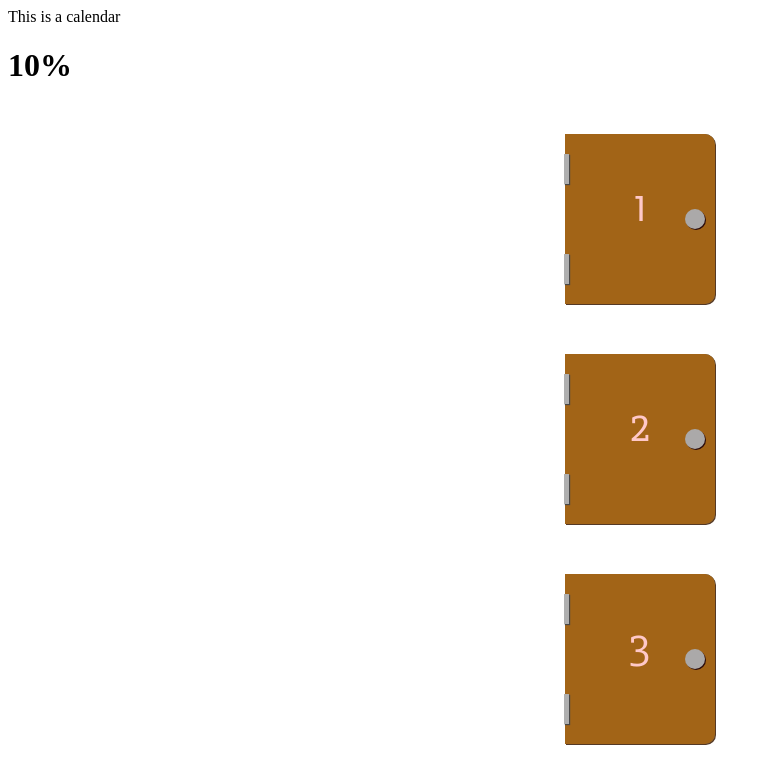
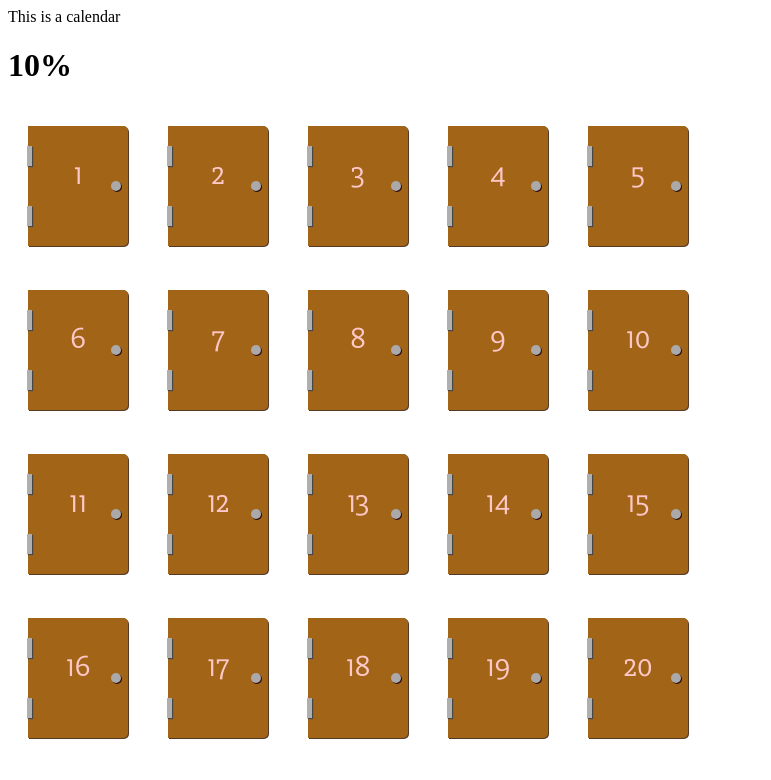
Before and after one commit to nattydodd/react-advent-calendar, a React app: page / in a window 1280 px wide. Shown: the top 780 px of the page, without its empty margins (0-771 px from the left). Built offline with nearby package versions, Linux system fonts and the light colour scheme.

Commit message:
improved door styles with wrapper

```diff
--- a/components/calendar.js
+++ b/components/calendar.js
@@ -30,7 +30,9 @@ class Calendar extends Component {
       <div className="calendar">
         This is a calendar
         <ProgressBar percent="10%" />
-        {this.renderDoors()}
+        <div className="calendar__door-wrapper">
+          {this.renderDoors()}
+        </div>
         <ChristmasScene percent="10%" />
       </div>
     );
--- a/components/door.js
+++ b/components/door.js
@@ -19,6 +19,7 @@ class Door extends Component {
 
   render() {
     return (
+      <div className="door">
         <div
           className="door__frame">
           <div
@@ -32,6 +33,7 @@ class Door extends Component {
             </div>
           </div>
         </div>
+      </div>
     );
   }
 }
--- a/public/css/style.css
+++ b/public/css/style.css
@@ -1,40 +1,41 @@
+.door {
+  display: inline-block;
+  margin: 20px; }
   .door__frame {
     background-color: #5f5f5f;
     position: relative;
-  width: 150px;
-  height: 170px;
+    width: 100px;
+    height: 120px;
     margin: 0 auto;
-  margin-top: 50px;
-  border-radius: 0 10px 10px 0;
+    border-radius: 0 5px 5px 0;
     box-shadow: 1px 1px 0px 0px #553925; }
     .door__frame__door {
       background-color: #a26417;
-    border-radius: 0 10px 10px 0;
+      border-radius: 0 5px 5px 0;
       position: absolute;
       top: 0px;
       left: 0px;
-    width: 150px;
-    height: 170px;
+      width: 100px;
+      height: 120px;
       display: flex;
       justify-content: flex-end;
       transform-origin: left;
       transition: all 0.5s ease-in-out; }
+      .door__frame__door:hover {
+        cursor: pointer; }
       .door__frame__door--open {
         transform: perspective(1200px) translateZ(0px) translateX(0px) translateY(0px) rotateY(-105deg); }
       .door__frame__door__handle {
-      width: 20px;
-      height: 20px;
+        width: 10px;
+        height: 10px;
         border-radius: 25px;
         background-color: #aba9a9;
-      margin-top: auto;
-      margin-bottom: auto;
-      margin-right: 10px;
-      margin: auto 10px auto auto;
+        margin: auto 7px auto auto;
         box-shadow: 1px 1px 0px 0px #2b0b0b; }
       .door__frame__door__hinge {
         width: 5px;
         background: #afafaf;
-      height: 30px;
+        height: 20px;
         position: absolute;
         box-shadow: 1px 1px 1px 0px #484747;
         left: -1px; }
@@ -45,10 +46,13 @@
       .door__frame__door__number {
         position: absolute;
         width: 100%;
-      text-align: center;
-      font-size: 45px; }
+        text-align: center; }
         .door__frame__door__number p {
+          font-size: 30px;
           color: #ffc8c8; }
+
+.calendar__door-wrapper {
+  width: 60%; }
 
 p {
   font-family: 'Slabo 27px', serif; }
--- a/public/scss/style.scss
+++ b/public/scss/style.scss
@@ -1,4 +1,5 @@
 @import 'door.scss';
+@import 'calendar.scss';
 
 p {
   font-family: 'Slabo 27px', serif;
```
Also changed, not shown: public/scss/calendar.scss (added, +8 -0 lines), public/scss/door.scss (+18 -15 lines). Lines whose indentation alone changed are shown as unchanged.
